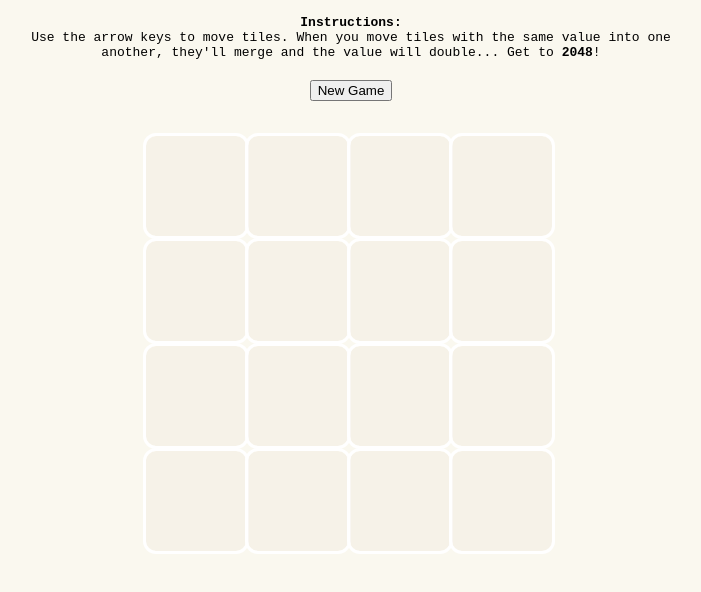
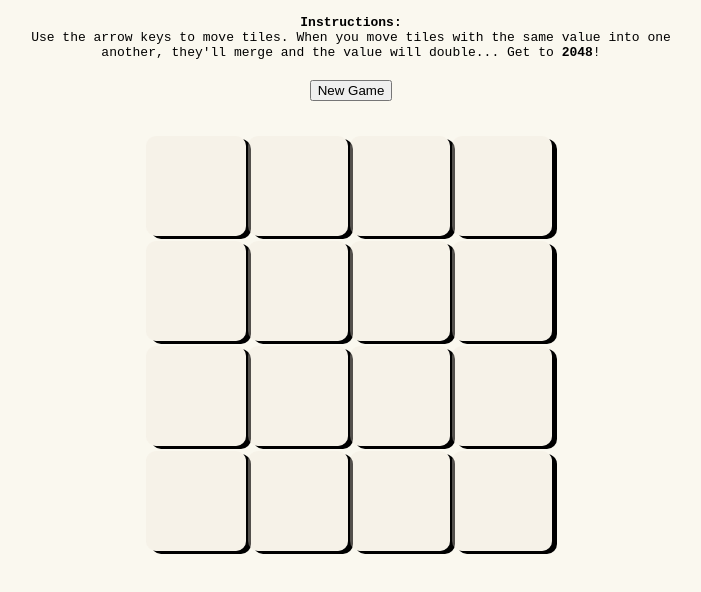
Before and after one commit to noahkrell/2048-Clone, a plain HTML site: page index.html in a window 1280 px wide. Shown: the part 50-642 px from the top of the page, without its empty margins (289-990 px from the left). Drawn offline with Linux system fonts and the light colour scheme.

Commit message:
box shadow

```diff
--- a/css/application.css
+++ b/css/application.css
@@ -8,19 +8,19 @@
 }
 
 .cell {
-  font-family: tahoma;
+  font-family: monospace;
   width: 100px;
   height: 100px;
   float: left;
   font-size: 20px;
   border-radius: 10px;
   font-size: 3.2vw;
-  outline: 3px solid white;
-  background: rgba(238, 228, 218, 0.35);
+/*  outline: 3px solid white;
+*/  background: rgba(238, 228, 218, 0.35);
   margin-top: 5px;
   margin-right: 2px;
-  vertical-align: center;
-  text-shadow: 1px 1px;
+  font-weight: bold;
+  box-shadow: 5px 3px;
 }
 
 body {
@@ -114,7 +114,6 @@ body {
 
 .a256 {
   background: #edcc61;
-  box-shadow: 0 0 30px 10px rgba(243, 215, 116, 0.31746), inset 0 0 0 1px rgba(255, 255, 255, 0.19048);
 }
 
 .a512 {
```
